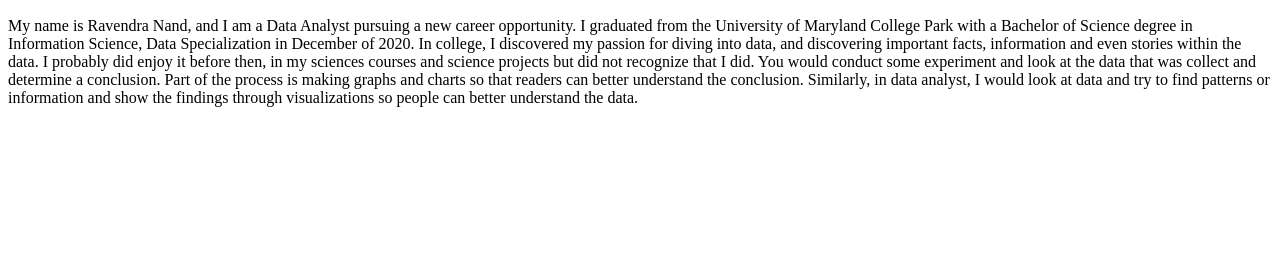
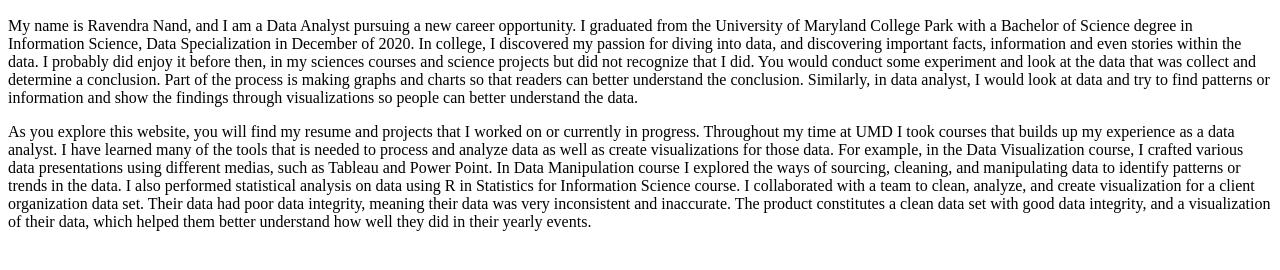
Before and after one commit to RavendraNand97/RavProjectWebsite, a website: page public/index.html in a window 1280 px wide. Shown: the part 96-366 px from the top of the page. Drawn offline with Linux system fonts and the light colour scheme.

Commit message:
Additional About page Paragraph

```diff
--- a/public/index.html
+++ b/public/index.html
@@ -1,5 +1,10 @@
+<head>
+    <link rel="stylesheet" type="text/css" href="styles.css" />
+
     <title> Ravendra Nand Portfolio</title>
+</head>
 
+<Body>
     <h1> Ravendra Nand's Portfolio</h1>
 
     <h2> About Ravendra Nand</h2>
@@ -7,3 +12,13 @@
     <p>
         My name is Ravendra Nand, and I am a Data Analyst pursuing a new career opportunity. I graduated from the University of Maryland College Park with a Bachelor of Science degree in Information Science, Data Specialization in December of 2020.  In college, I discovered my passion for diving into data, and discovering important facts, information and even stories within the data. I probably did enjoy it before then, in my sciences courses and science projects but did not recognize that I did. You would conduct some experiment and look at the data that was collect and determine a conclusion. Part of the process is making graphs and charts so that readers can better understand the conclusion. Similarly, in data analyst, I would look at data and try to find patterns or information and show the findings through visualizations so people can better understand the data.
     </p>
+
+    <p>
+        As you explore this website, you will find my resume and projects that I worked on or currently in progress. Throughout my time at UMD I took courses that builds up my experience as a data analyst. I have learned many of the tools that is needed to process and analyze data as well as create visualizations for those data. For example, in the Data Visualization course, I crafted various data presentations using different medias, such as Tableau and Power Point. In Data Manipulation course I explored the ways of sourcing, cleaning, and manipulating data to identify patterns or trends in the data. I also performed statistical analysis on data using R in Statistics for Information Science course. I collaborated with a team to clean, analyze, and create visualization for a client organization data set. Their data had poor data integrity, meaning their data was very inconsistent and inaccurate. The product constitutes a clean data set with good data integrity, and a visualization of their data, which helped them better understand how well they did in their yearly events.
+    </p>
+
+    <p>
+
+    </p>
+
+</Body>
```
Also changed, not shown: public/styles.css (added). Lines whose indentation alone changed are shown as unchanged.
